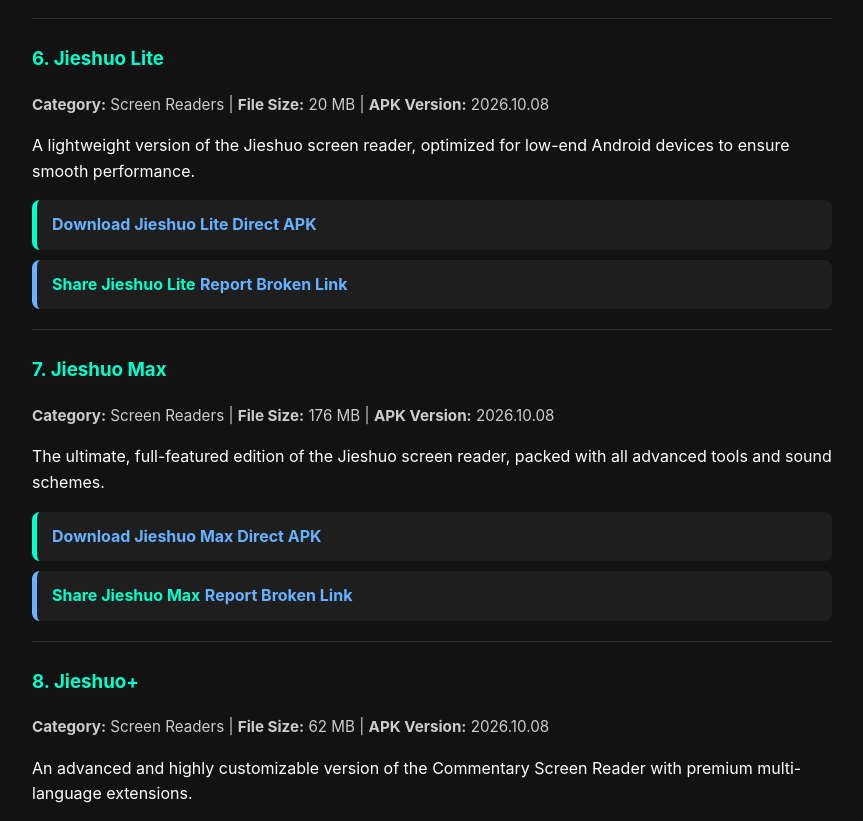
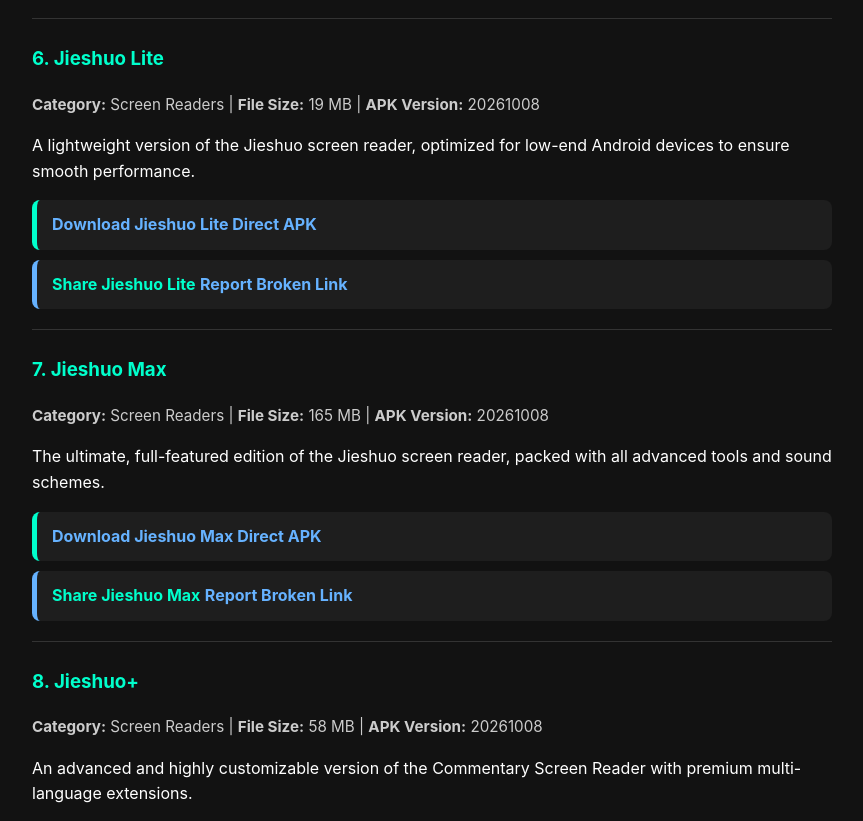
Before and after one commit to abhishekdey-hub/VisionPlay, a Jekyll site: the page built from screen-readers/index.md, in a window 1280 px wide and 1400 px high, scrolled down 1837 px. Shown: the part 165-986 px from the top of the window, without its empty margins (208-1071 px from the left). Built offline with Jekyll 4.4.1, drawn with Linux system fonts in a browser that asks for light colours.

Commit message:
Auto-update latest APK versions

```diff
--- a/_data/screen_readers.yml
+++ b/_data/screen_readers.yml
@@ -29,8 +29,8 @@
 - name: "Jieshuo+"
   category: "Screen Readers"
   description: "An advanced and highly customizable version of the Commentary Screen Reader with premium multi-language extensions."
-  size: "62 MB"
-  version: "2026.10.08"
+  size: "58 MB"
+  version: "20261008"
   apk_url: "https://github.com/nirenr/jieshuo/releases/download/20261008/jieshuo-20261008.apk"
   github_repo: "nirenr/jieshuo"
   github_exclude_match: "lite,max"
@@ -38,8 +38,8 @@
 - name: "Jieshuo Lite"
   category: "Screen Readers"
   description: "A lightweight version of the Jieshuo screen reader, optimized for low-end Android devices to ensure smooth performance."
-  size: "20 MB"
-  version: "2026.10.08"
+  size: "19 MB"
+  version: "20261008"
   apk_url: "https://github.com/nirenr/jieshuo/releases/download/20261008/jieshuo-lite-20261008.apk"
   github_repo: "nirenr/jieshuo"
   github_asset_match: "lite"
@@ -47,8 +47,8 @@
 - name: "Jieshuo Max"
   category: "Screen Readers"
   description: "The ultimate, full-featured edition of the Jieshuo screen reader, packed with all advanced tools and sound schemes."
-  size: "176 MB"
-  version: "2026.10.08"
+  size: "165 MB"
+  version: "20261008"
   apk_url: "https://github.com/nirenr/jieshuo/releases/download/20261008/jieshuo-max-20261008.apk"
   github_repo: "nirenr/jieshuo"
   github_asset_match: "max"
@@ -61,9 +61,9 @@
 - name: "SandFly"
   category: "Screen Readers"
   description: "SandFly is a screen reader for Android."
-  size: "183 MB"
+  size: "1 MB"
   version: "0.6.0"
-  apk_url: "https://github.com/aaron-gh/SandFly/releases/download/v0.6.0/sandfly.apk"
+  apk_url: "https://github.com/aaron-gh/SandFly/releases/download/v0.6.0/sandfly-addon.apk"
   github_repo: "aaron-gh/SandFly"
 
 - name: "Talk Forward"
```
Also changed, not shown: _data/tts.yml (+5 -5 lines).
